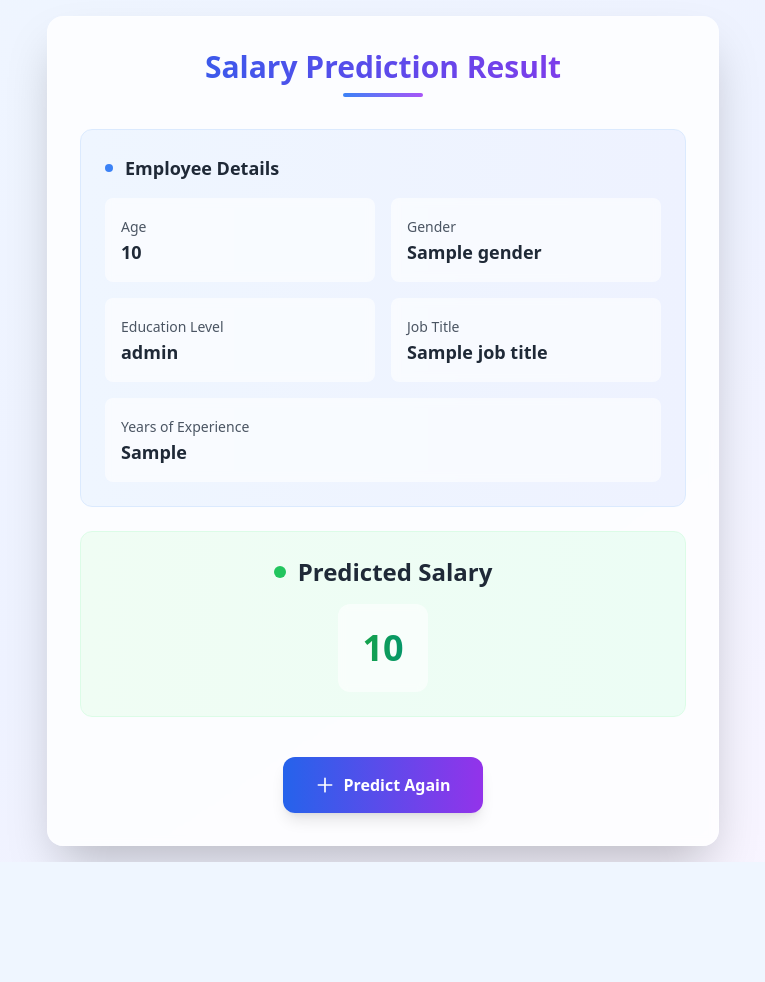
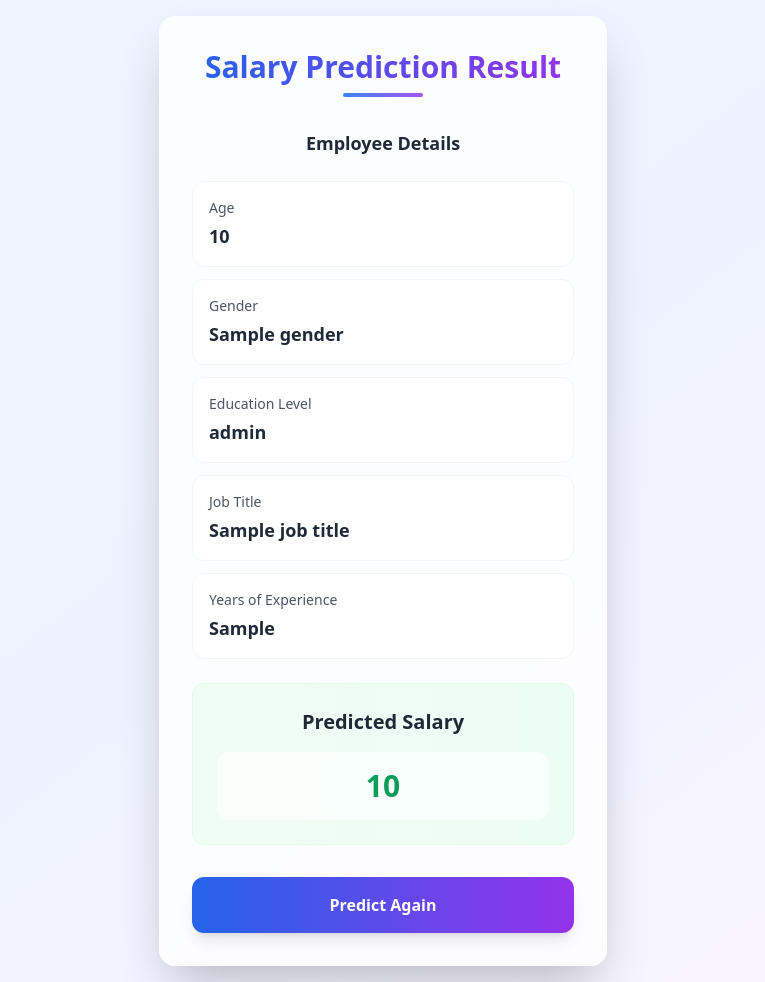
Before and after one commit to Pratyush061/employee_salary_deployment, a FastAPI app: template templates/result.html in a window 1280 px wide. Shown: the whole page, without its empty margins (257-1022 px from the left). Before the commit the page ends 862 px from the top, so only its background shows below. Run offline with FastAPI, Linux system fonts and the light colour scheme; the template is opened without the code that fills it: most values are stand-ins (such as "Sample title", 1, 10 or a date in 2020); parts of the project's set-up code (start-up, migrations or seed data) failed here and were passed over; some libraries are stand-ins or nearby versions.

Commit message:
Update result.html

```diff
--- a/templates/result.html
+++ b/templates/result.html
@@ -5,7 +5,7 @@
 <script src="https://cdn.tailwindcss.com"></script>
 </head>
 <body class="min-h-screen bg-gradient-to-br from-blue-50 via-indigo-50 to-purple-50 flex items-center justify-center p-4">
-<div class="w-full max-w-2xl">
+<div class="w-full max-w-md">
 <div class="bg-white/80 backdrop-blur-sm rounded-2xl shadow-2xl border border-white/20 p-8">
 <div class="text-center mb-8">
 <h1 class="text-3xl font-bold bg-gradient-to-r from-blue-600 to-purple-600 bg-clip-text text-transparent mb-2">Salary Prediction Result</h1>
@@ -13,56 +13,52 @@
 </div>
 
 <div class="space-y-6">
-<!-- Employee Details Card -->
-<div class="bg-gradient-to-r from-blue-50 to-indigo-50 rounded-xl p-6 border border-blue-100">
-<h3 class="text-lg font-semibold text-gray-800 mb-4 flex items-center">
-<span class="w-2 h-2 bg-blue-500 rounded-full mr-3"></span>
-Employee Details
-</h3>
-<div class="grid grid-cols-1 md:grid-cols-2 gap-4">
-<div class="bg-white/60 backdrop-blur-sm rounded-lg p-4">
-<span class="text-sm font-medium text-gray-600">Age</span>
+<!-- Employee Details -->
+<div class="space-y-4">
+<h3 class="text-lg font-semibold text-gray-800 text-center mb-6">Employee Details</h3>
+
+<div class="space-y-3">
+<div class="bg-white/50 backdrop-blur-sm rounded-xl p-4 border border-gray-100">
+<span class="block text-sm font-medium text-gray-600 mb-1">Age</span>
 <p class="text-lg font-semibold text-gray-800">{{ Age }}</p>
 </div>
-<div class="bg-white/60 backdrop-blur-sm rounded-lg p-4">
-<span class="text-sm font-medium text-gray-600">Gender</span>
+
+<div class="bg-white/50 backdrop-blur-sm rounded-xl p-4 border border-gray-100">
+<span class="block text-sm font-medium text-gray-600 mb-1">Gender</span>
 <p class="text-lg font-semibold text-gray-800">{{ Gender }}</p>
 </div>
-<div class="bg-white/60 backdrop-blur-sm rounded-lg p-4">
-<span class="text-sm font-medium text-gray-600">Education Level</span>
-<p class="text-lg font-semibold text-gray-800">{{ Education_Level }}</p>
+
+<div class="bg-white/50 backdrop-blur-sm rounded-xl p-4 border border-gray-100">
+<span class="block text-sm font-medium text-gray-600 mb-1">Education Level</span>
+<p class="text-lg font-semibold text-gray-800 break-words">{{ Education_Level }}</p>
 </div>
-<div class="bg-white/60 backdrop-blur-sm rounded-lg p-4">
-<span class="text-sm font-medium text-gray-600">Job Title</span>
-<p class="text-lg font-semibold text-gray-800">{{ Job_Title }}</p>
+
+<div class="bg-white/50 backdrop-blur-sm rounded-xl p-4 border border-gray-100">
+<span class="block text-sm font-medium text-gray-600 mb-1">Job Title</span>
+<p class="text-lg font-semibold text-gray-800 break-words">{{ Job_Title }}</p>
 </div>
-<div class="bg-white/60 backdrop-blur-sm rounded-lg p-4 md:col-span-2">
-<span class="text-sm font-medium text-gray-600">Years of Experience</span>
+
+<div class="bg-white/50 backdrop-blur-sm rounded-xl p-4 border border-gray-100">
+<span class="block text-sm font-medium text-gray-600 mb-1">Years of Experience</span>
 <p class="text-lg font-semibold text-gray-800">{{ Years_of_Experience }}</p>
 </div>
 </div>
 </div>
 
-<!-- Prediction Result Card -->
+<!-- Prediction Result -->
 <div class="bg-gradient-to-r from-green-50 to-emerald-50 rounded-xl p-6 border border-green-100 text-center">
-<h2 class="text-2xl font-bold text-gray-800 mb-4 flex items-center justify-center">
-<span class="w-3 h-3 bg-green-500 rounded-full mr-3"></span>
-Predicted Salary
-</h2>
-<div class="bg-white/60 backdrop-blur-sm rounded-xl p-6 inline-block">
-<p class="text-4xl font-bold bg-gradient-to-r from-green-600 to-emerald-600 bg-clip-text text-transparent">
+<h2 class="text-xl font-bold text-gray-800 mb-4">Predicted Salary</h2>
+<div class="bg-white/60 backdrop-blur-sm rounded-xl p-4">
+<p class="text-3xl font-bold bg-gradient-to-r from-green-600 to-emerald-600 bg-clip-text text-transparent break-words">
 {{ predicted_salary }}
 </p>
 </div>
 </div>
 
 <!-- Action Button -->
-<div class="text-center pt-4">
+<div class="text-center pt-2">
 <a href="/"
-   class="inline-flex items-center px-8 py-4 bg-gradient-to-r from-blue-600 to-purple-600 text-white font-semibold rounded-xl hover:from-blue-700 hover:to-purple-700 transform hover:scale-[1.02] transition-all duration-200 shadow-lg hover:shadow-xl">
-<svg class="w-5 h-5 mr-2" fill="none" stroke="currentColor" viewBox="0 0 24 24">
-<path stroke-linecap="round" stroke-linejoin="round" stroke-width="2" d="M12 4v16m8-8H4"></path>
-</svg>
+   class="w-full inline-block text-center bg-gradient-to-r from-blue-600 to-purple-600 text-white font-semibold py-4 px-6 rounded-xl hover:from-blue-700 hover:to-purple-700 transform hover:scale-[1.02] transition-all duration-200 shadow-lg hover:shadow-xl">
 Predict Again
 </a>
 </div>
```
